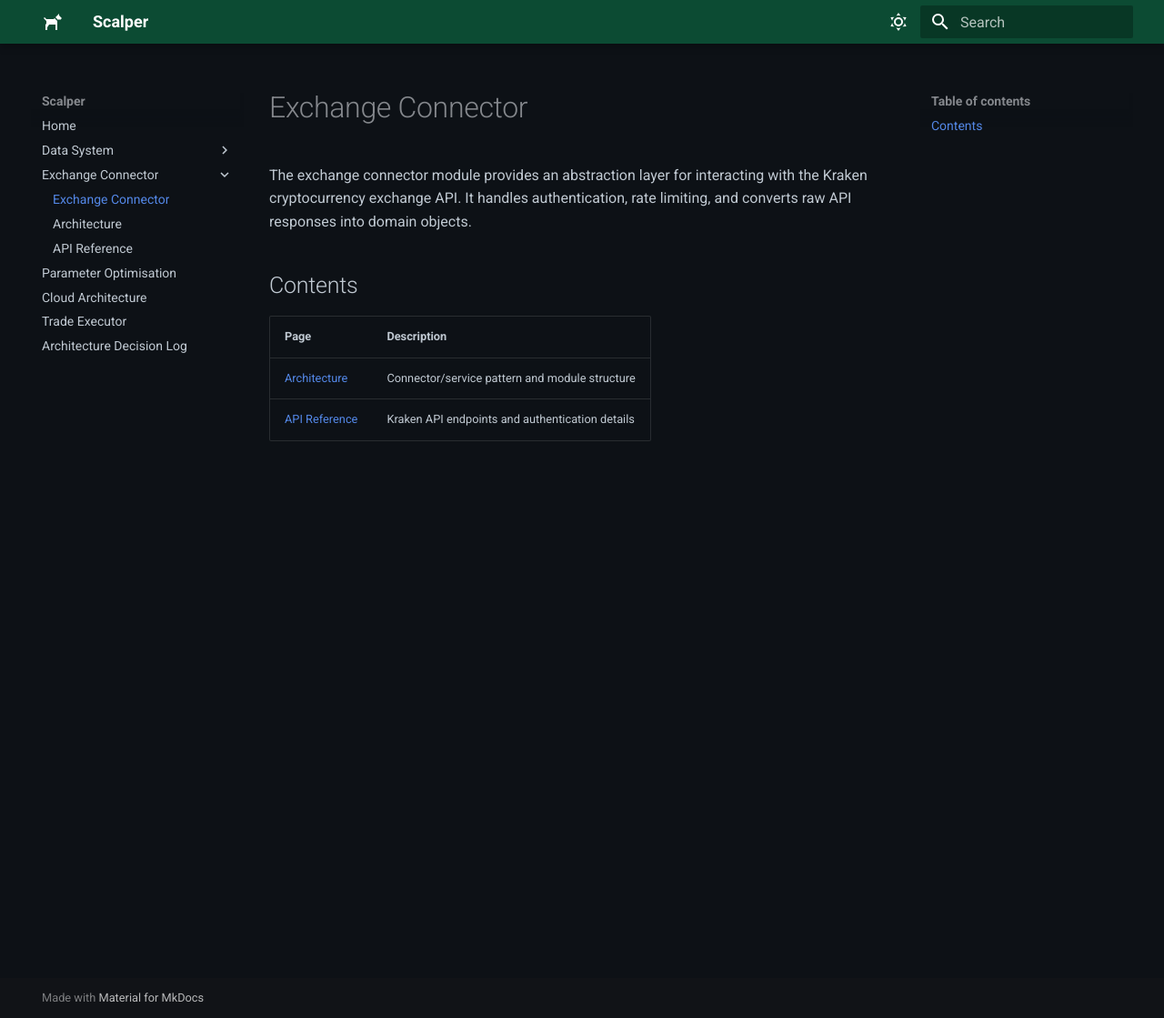
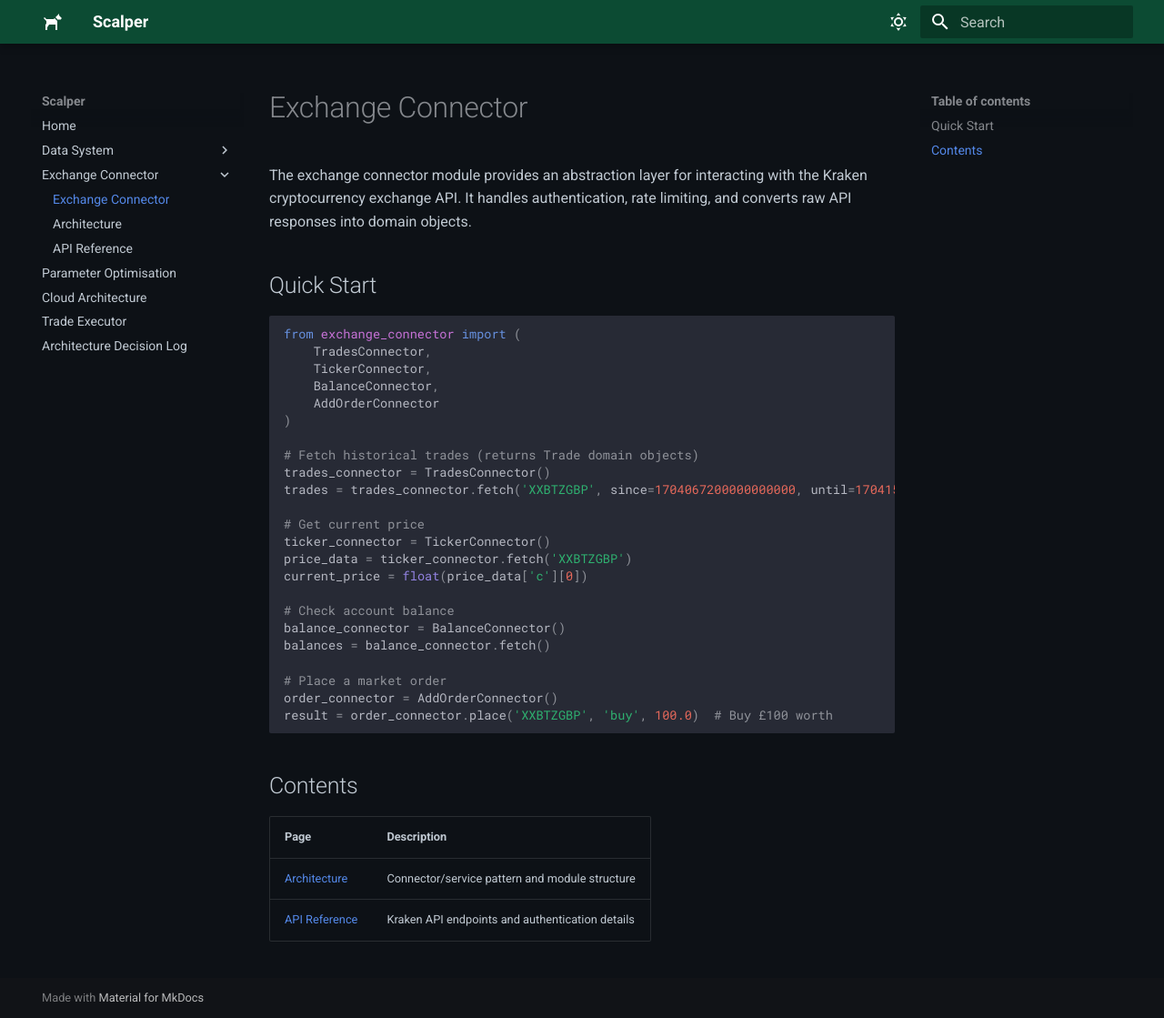
Before and after one commit to Phil-Lord/crypto-scalper, an MkDocs documentation site: the page built from docs/exchange-connector/index.md, in a window 1280 px wide and 1119 px high. Shown: the whole window at 91% size. Built offline with MkDocs 1.6.1 and Material for MkDocs 9.7.7, drawn with Linux system fonts in a browser that asks for light colours.

Commit message:
DOC: Add EC quick start guide and fix flow diagram

````diff
--- a/docs/exchange-connector/index.md
+++ b/docs/exchange-connector/index.md
@@ -3,6 +3,34 @@
 The exchange connector module provides an abstraction layer for interacting with the Kraken
 cryptocurrency exchange API. It handles authentication, rate limiting, and converts raw API
 responses into domain objects.
+
+## Quick Start
+
+```python
+from exchange_connector import (
+    TradesConnector,
+    TickerConnector,
+    BalanceConnector,
+    AddOrderConnector
+)
+
+# Fetch historical trades (returns Trade domain objects)
+trades_connector = TradesConnector()
+trades = trades_connector.fetch('XXBTZGBP', since=1704067200000000000, until=1704153600000000000)
+
+# Get current price
+ticker_connector = TickerConnector()
+price_data = ticker_connector.fetch('XXBTZGBP')
+current_price = float(price_data['c'][0])
+
+# Check account balance
+balance_connector = BalanceConnector()
+balances = balance_connector.fetch()
+
+# Place a market order
+order_connector = AddOrderConnector()
+result = order_connector.place('XXBTZGBP', 'buy', 100.0)  # Buy £100 worth
+```
 
 ## Contents
 
````
Also changed, not shown: docs/exchange-connector/architecture.md (+9 -3 lines).
